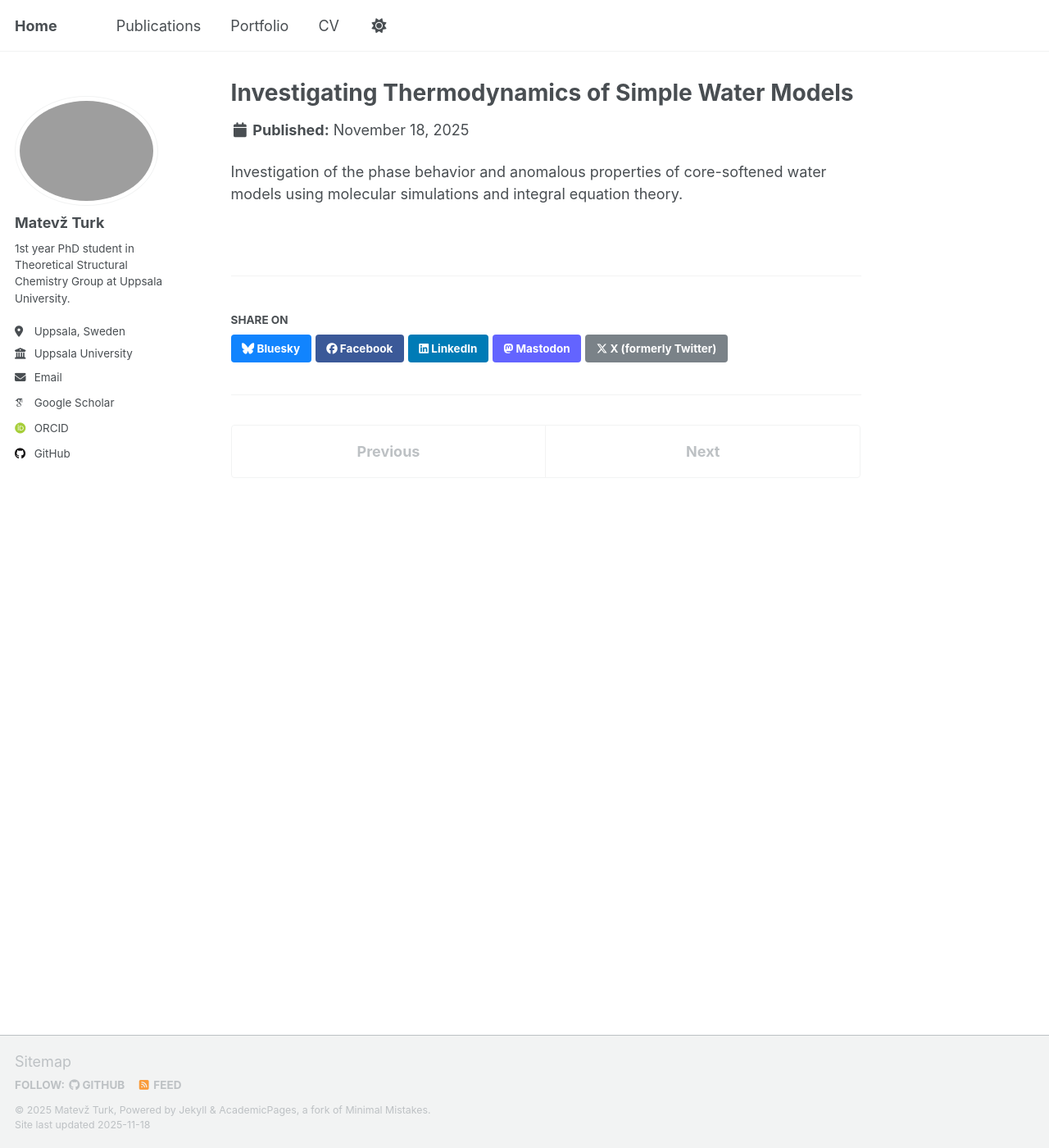
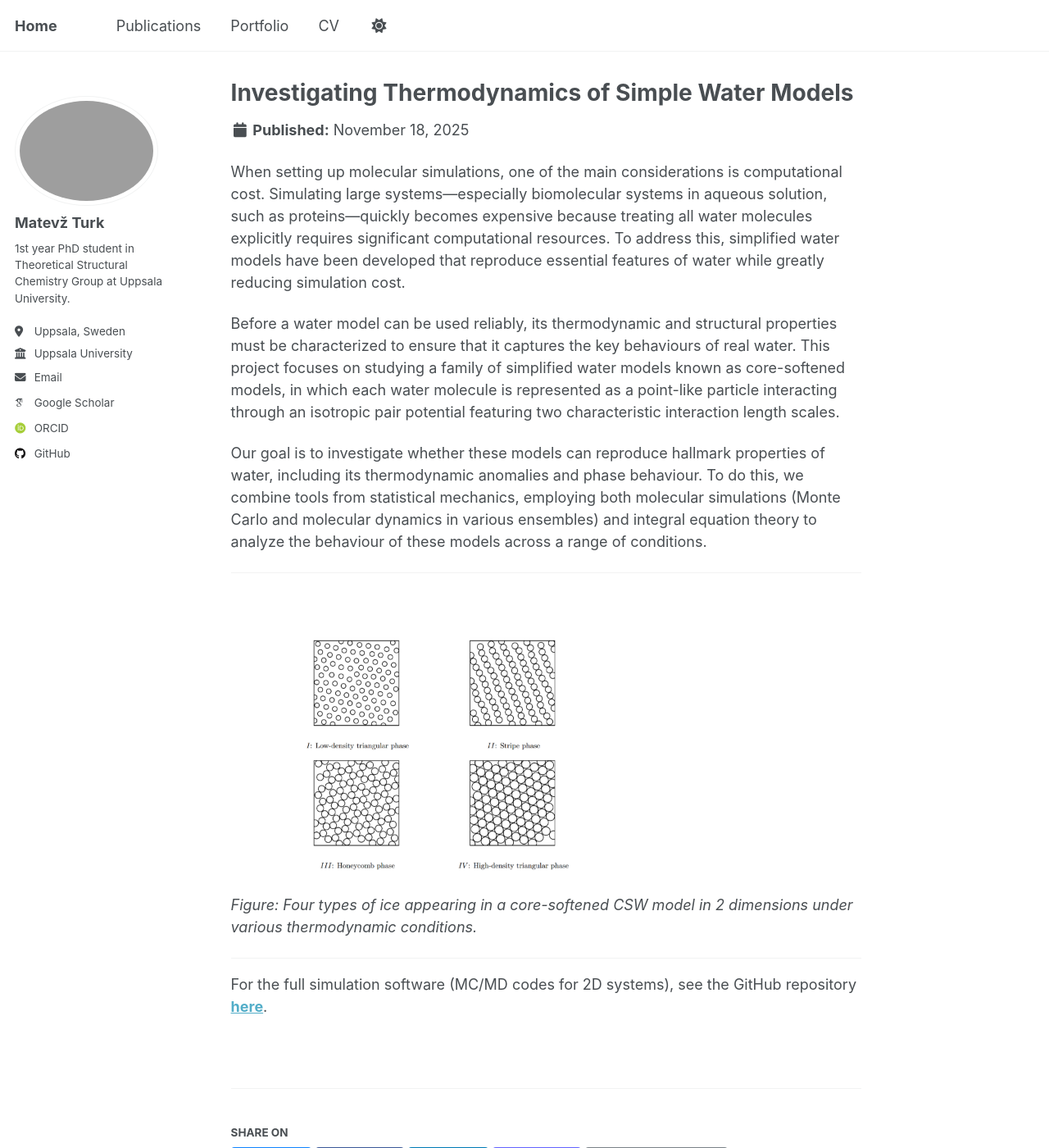
Before and after one commit to MatevzTurk/MatevzTurk.github.io, a Jekyll site: the page built from _portfolio/portfolio-3.md, in a window 1280 px wide and 1400 px high. Shown: the whole window at 82% size. Built offline with Jekyll 4.4.1, drawn with Linux system fonts in a browser that asks for light colours; some web fonts are replaced; a script that is not in the unit is left out.

Commit message:
Update portfolio-3.md

```diff
--- a/_portfolio/portfolio-3.md
+++ b/_portfolio/portfolio-3.md
@@ -4,4 +4,20 @@ excerpt: "Investigation of the phase behavior and anomalous properties of core-s
 collection: portfolio
 ---
 
-Investigation of the phase behavior and anomalous properties of core-softened water models using molecular simulations and integral equation theory.
+When setting up molecular simulations, one of the main considerations is computational cost. Simulating large systems—especially biomolecular systems in aqueous solution, such as proteins—quickly becomes expensive because treating all water molecules explicitly requires significant computational resources. To address this, simplified water models have been developed that reproduce essential features of water while greatly reducing simulation cost.
+
+Before a water model can be used reliably, its thermodynamic and structural properties must be characterized to ensure that it captures the key behaviours of real water. This project focuses on studying a family of simplified water models known as core-softened models, in which each water molecule is represented as a point-like particle interacting through an isotropic pair potential featuring two characteristic interaction length scales.
+
+Our goal is to investigate whether these models can reproduce hallmark properties of water, including its thermodynamic anomalies and phase behaviour. To do this, we combine tools from statistical mechanics, employing both molecular simulations (Monte Carlo and molecular dynamics in various ensembles) and integral equation theory to analyze the behaviour of these models across a range of conditions.
+
+---
+
+<br/>
+
+<img src="/images/Urbic.png" alt="Example of a core-softened potential" width="500"/>
+
+*Figure: Four types of ice appearing in a core-softened CSW model in 2 dimensions under various thermodynamic conditions.*
+
+---
+
+For the full simulation software (MC/MD codes for 2D systems), see the GitHub repository **[here](https://github.com/MatevzTurk/MS_Software)**.
```
